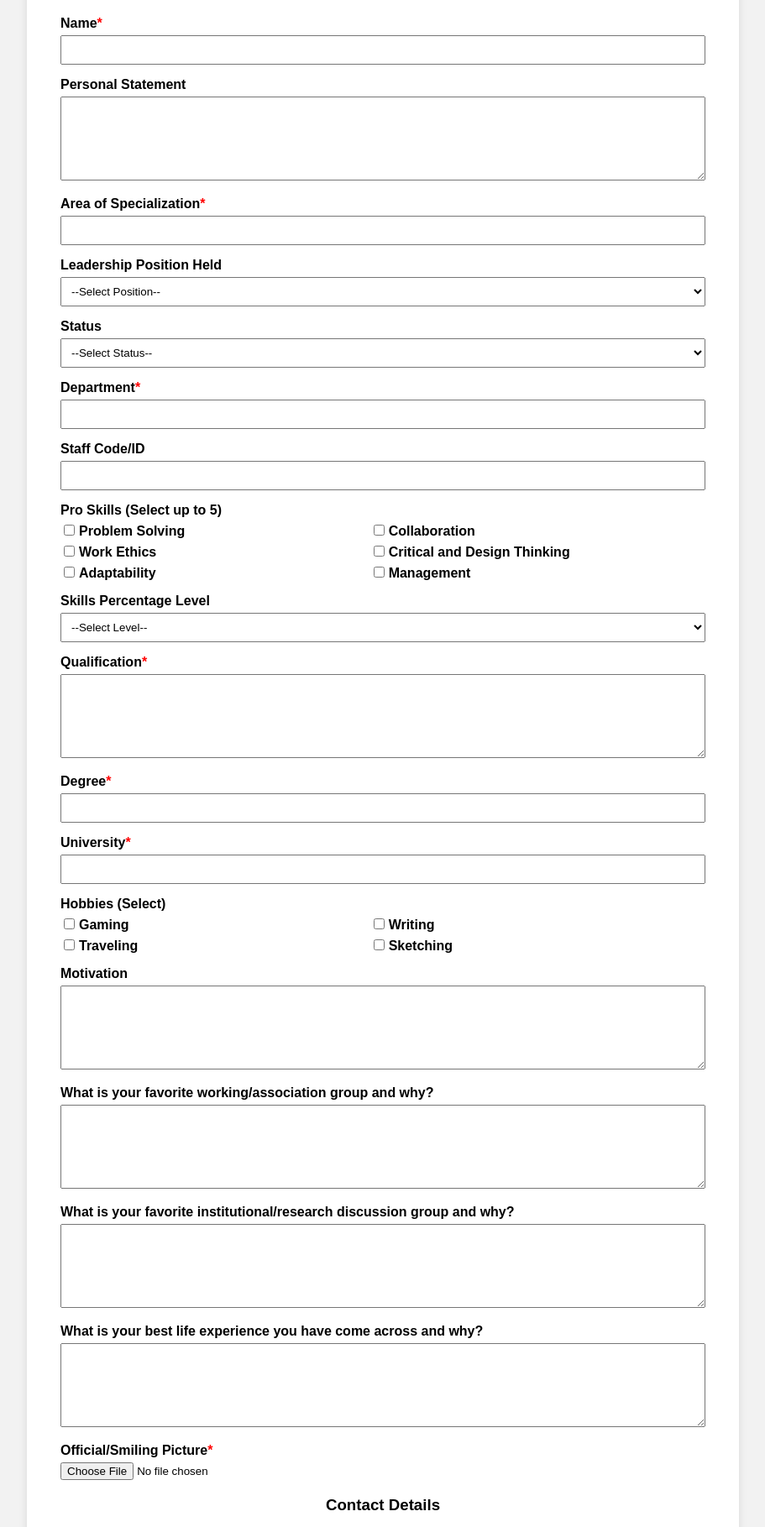
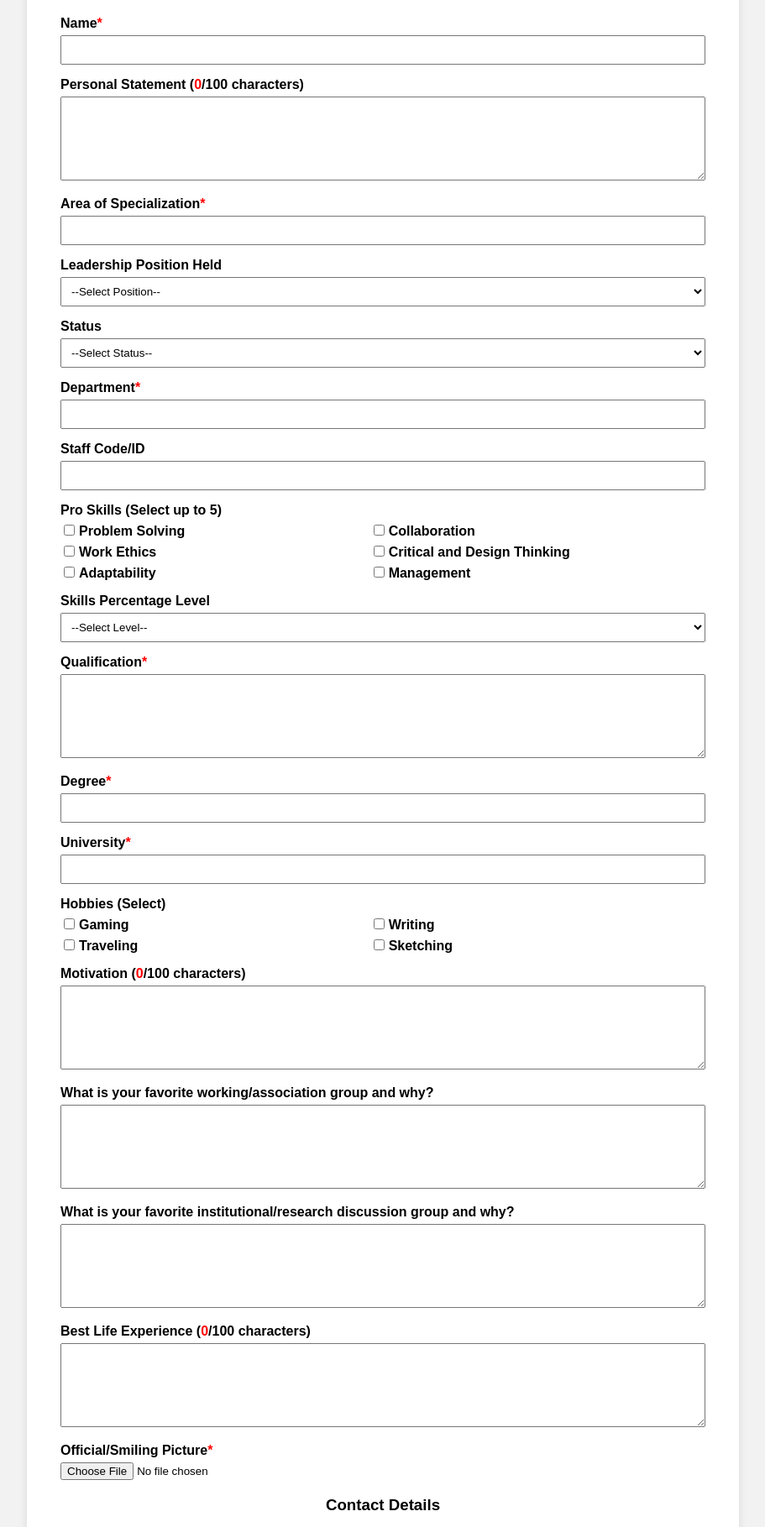
Before and after one commit to Amex080/Csc208form, a plain HTML site: page index.html in a window 1280 px wide. Shown: the part 81-1900 px from the top of the page at 84% size, without its empty margins (184-1095 px from the left). Drawn offline with Linux system fonts and the light colour scheme.

Commit message:
index.html

```diff
--- a/index.html
+++ b/index.html
@@ -96,8 +96,8 @@
             <input type="text" id="name" name="name" required>
 
             <!-- 2) Personal Statement (your bio/about me) -->
-            <label for="personalStatement">Personal Statement</label>
-            <textarea id="personalStatement" name="personalStatement"></textarea>
+            <label for="personalStatement">Personal Statement (<span id="personalStatementCounter">0</span>/100 characters)</label>
+            <textarea id="personalStatement" name="personalStatement" oninput="countChars('personalStatement', 100)" maxlength="100" required></textarea>
 
             <!-- 3) Area of Specialization (your specialty here/required) -->
             <label for="specialization">Area of Specialization<span>*</span></label>
@@ -192,8 +192,8 @@
             </div>
 
             <!-- Motivation (in a text area) -->
-            <label for="motivation">Motivation</label>
-            <textarea id="motivation" name="motivation"></textarea>
+            <label for="motivation">Motivation (<span id="motivationCounter">0</span>/100 characters)</label>
+            <textarea id="motivation" name="motivation" oninput="countChars('motivation', 100)" maxlength="100"></textarea>
 
             <!-- Favorite Working Group -->
             <label for="favoriteGroup">What is your favorite working/association group and why?</label>
@@ -204,8 +204,8 @@
             <textarea id="favoriteDiscussion" name="favoriteDiscussion"></textarea>
 
             <!-- Best Life Experience -->
-            <label for="bestExperience">What is your best life experience you have come across and why?</label>
-            <textarea id="bestExperience" name="bestExperience"></textarea>
+            <label for="bestExperience">Best Life Experience (<span id="bestExperienceCounter">0</span>/100 characters)</label>
+            <textarea id="bestExperience" name="bestExperience" oninput="countChars('bestExperience', 100)" maxlength="100"></textarea>
 
             <!-- Official/Smiling Picture (attach your photo/image here/required) -->
             <label for="photo">Official/Smiling Picture<span>*</span></label>
```
